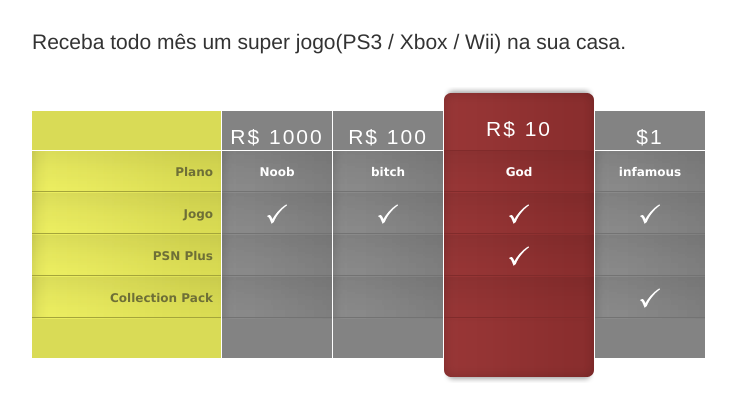
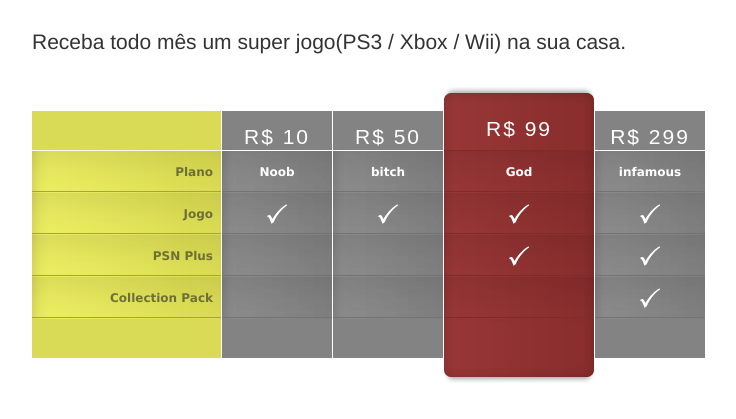
Before and after one commit to Gabrielz11/assinaturas-siteapps, a plain HTML site: page index.html in a window 1280 px wide. Shown: the part 83-502 px from the top of the page, without its empty margins (268-1004 px from the left). Drawn offline with Linux system fonts and the light colour scheme.

Commit message:
arruma tabela de preços

```diff
--- a/index.html
+++ b/index.html
@@ -77,10 +77,10 @@
         <thead>
           <tr>
             <th class="side">&nbsp;</th>
-            <th class="choiceA">R$ 1000</th>
-            <th class="choiceB">R$ 100</th>
-            <th class="choiceC on">R$ 10</th>
-            <th class="choiceD">$1</th>
+            <th class="choiceA">R$ 10</th>
+            <th class="choiceB">R$ 50</th>
+            <th class="choiceC on">R$ 99</th>
+            <th class="choiceD">R$ 299</th>
           </tr>
         </thead>
         <tfoot>
@@ -112,7 +112,7 @@
             <td class="choiceA"></td>
             <td class="choiceB"></td>
             <td class="choiceC on"><img src="img/check.png" alt="yes" /></td>
-            <td class="choiceD"></td>
+            <td class="choiceD"><img src="img/check.png" alt="yes" /></td>
           </tr>
           <tr>
             <td class="side">Collection Pack</td>
```
